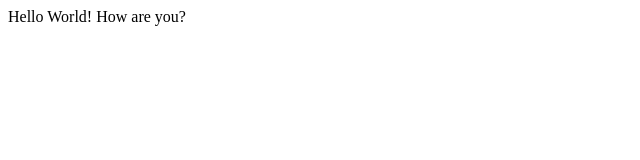
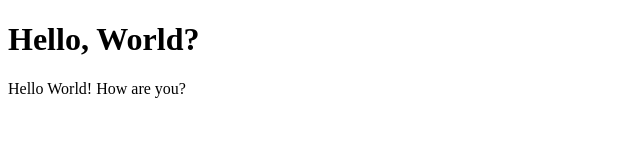
Before and after one commit to Pranav-cmyk/Tutorial, a plain HTML site: page index.html in a window 1280 px wide. Shown: the whole page, without its empty margins (0-640 px from the left). Drawn offline with Linux system fonts and the light colour scheme.

Commit message:
Added a Header

```diff
--- a/index.html
+++ b/index.html
@@ -6,6 +6,7 @@
         <title>Document</title>
     </head>
     <body>
+        <h1>Hello, World?</h1>
         Hello World! How are you?
     </body>
 </html>
```
